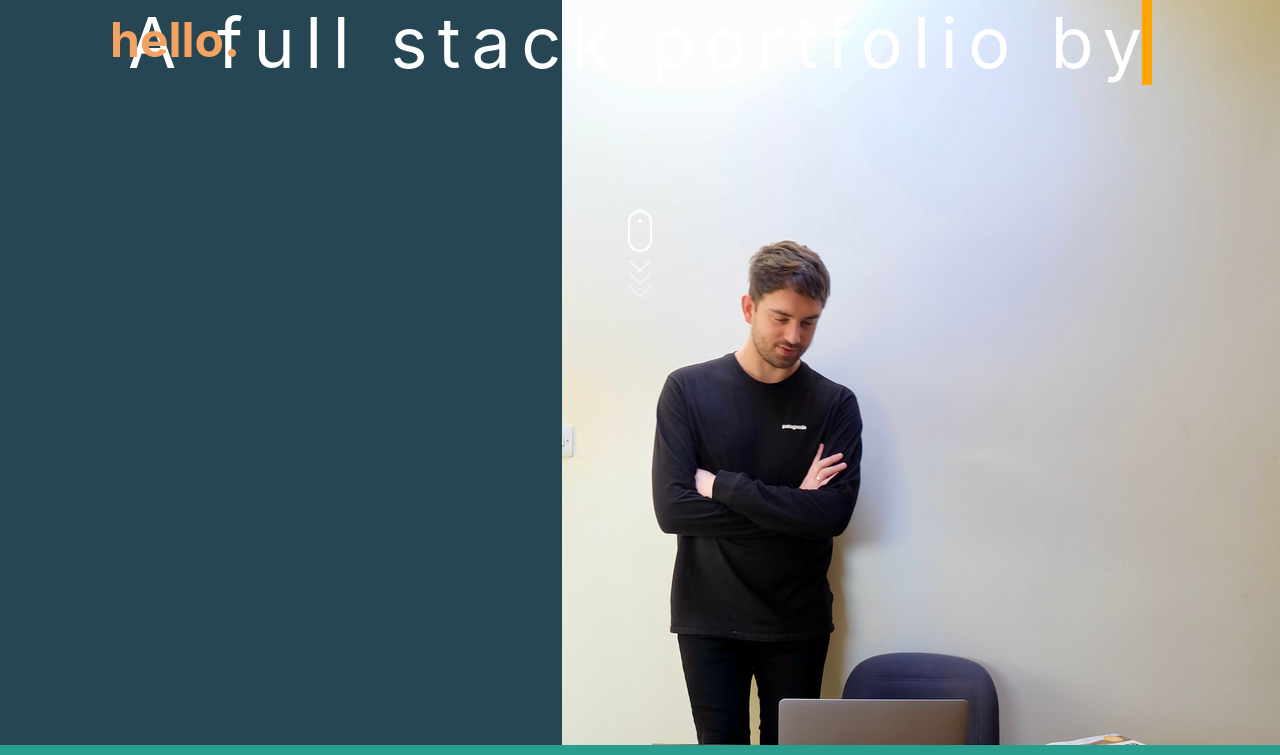
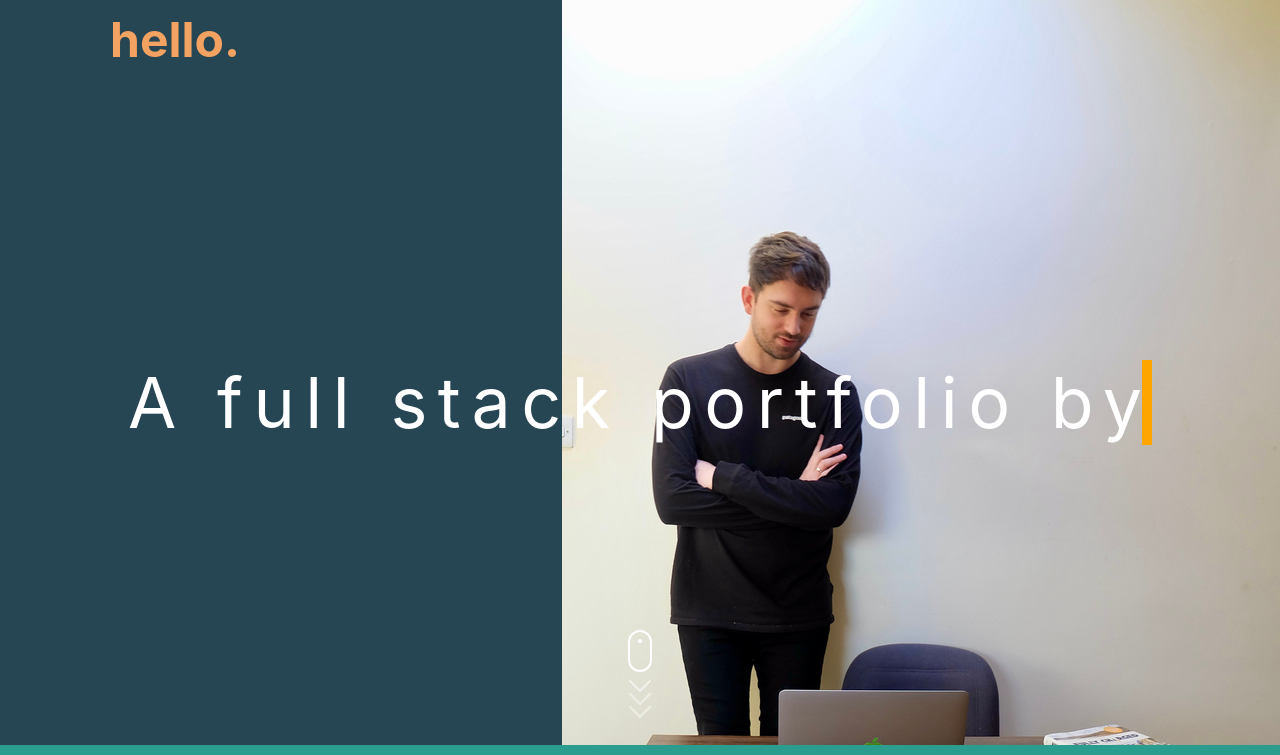
Before and after one commit to Alexthespaceman/alex-tristram-portfolio.github.io, a React (Create React App) app: page / in a window 1280 px wide. Shown: the top 755 px of the page. Built offline with nearby package versions, Linux system fonts and the light colour scheme.

Commit message:
hosting testing

```diff
--- a/src/App.css
+++ b/src/App.css
@@ -21,7 +21,7 @@ body {
 }
 
 .home {
-  height: 100%;
+  height: 400px;
   position: relative;
 }
 
```
